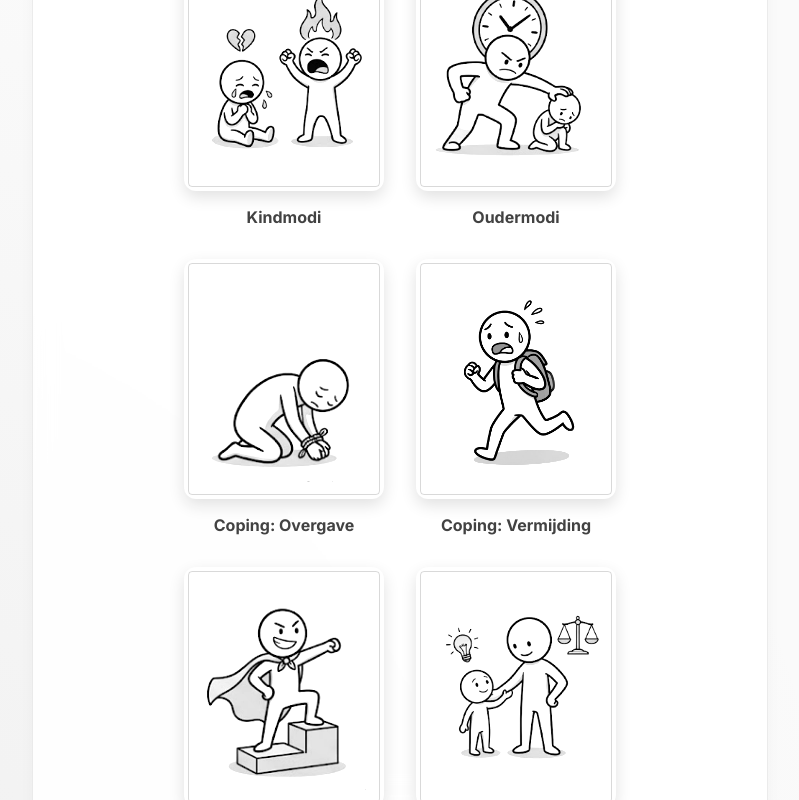
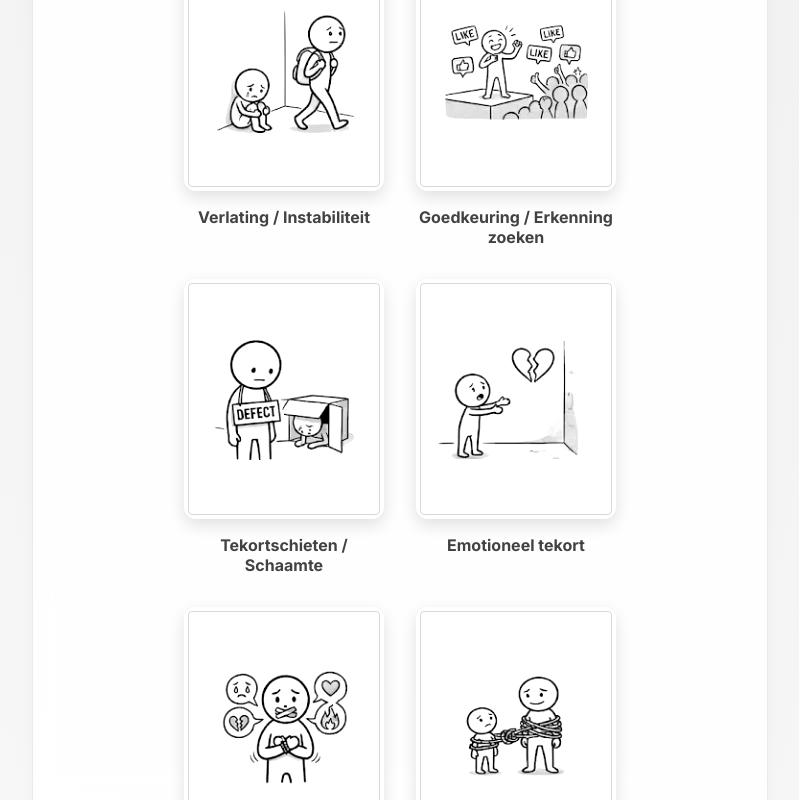
Before and after one commit to radder1972/STA, a React (Vite) app: page / in a window 1280 px wide. Both pictures are taken after a click on the button "Bekijk alle theoriekaarten". Shown: the part 1436-2236 px from the top of the page, without its empty margins (240-1039 px from the left). Built offline with nearby package versions, Linux system fonts and the light colour scheme.

Commit message:
Add individual Schema and Mode cards to KaartenOverzicht, bump version to 1.5.53

```diff
--- a/package.json
+++ b/package.json
@@ -1,7 +1,7 @@
 {
   "name": "schema-therapy-app",
   "private": true,
-  "version": "1.5.52",
+  "version": "1.5.53",
   "type": "module",
   "scripts": {
     "dev": "vite",
--- a/src/App.jsx
+++ b/src/App.jsx
@@ -119,7 +119,7 @@ function App() {
 
       {currentView !== 'questionnaire' && currentView !== 'basisbehoeften' && currentView !== 'modicategorieen' && currentView !== 'kaartenoverzicht' && (
         <div style={{ textAlign: 'center', marginTop: '3rem', color: 'var(--text-muted)', fontSize: '0.85rem' }}>
-          v1.5.52
+          v1.5.53
         </div>
       )}
     </div>
--- a/src/components/KaartenOverzicht.jsx
+++ b/src/components/KaartenOverzicht.jsx
@@ -13,6 +13,46 @@ import imgM3a from '../assets/images/modicategorieen/coping_overgave.png'
 import imgM3b from '../assets/images/modicategorieen/coping_vermijding.png'
 import imgM3c from '../assets/images/modicategorieen/coping_overcompensatie.png'
 import imgM4 from '../assets/images/modicategorieen/4.png'
+
+import { schemaImages, modeImages } from '../utils/images'
+
+const ysqSchemaNamesMap = {
+  'Abandonment': 'Verlating / Instabiliteit',
+  'Mistrust': 'Wantrouwen / Misbruik',
+  'Defectiveness_unlovability': 'Tekortschieten / Schaamte',
+  'Emotional deprivation': 'Emotioneel tekort',
+  'Social isolation_Alienation': 'Sociale isolatie / Vervreemding',
+  'Practical incompetence_Dependence': 'Afhankelijkheid / Incompetentie',
+  'Vulnerability to harm_illness': 'Kwetsbaarheid voor ziekte en gevaar',
+  'Enmeshment': 'Kluwen / Onderontwikkeld zelf',
+  'Failure to achieve': 'Mislukken',
+  'Insufficient self-control_self-discipline': 'Onvoldoende zelfcontrole',
+  'Entitlement_Superiority': 'Veeleisendheid / Grandiositeit',
+  'Subjugation': 'Onderwerping',
+  'Self-sacrifice': 'Zelfopoffering',
+  'Admiration_Recognition-seeking': 'Goedkeuring / Erkenning zoeken',
+  'Pessimism_Worry': 'Negativisme / Pessimisme',
+  'Emotional inhibition': 'Emotionele geremdheid',
+  'Unrelenting Standards': 'Meedogenloze normen',
+  'Self-punitiveness': 'Bestraffendheid'
+};
+
+const smiModesMap = {
+  'kk': 'Kwetsbare kind',
+  'rk': 'Razende kind',
+  'ik': 'Impulsieve kind',
+  'ok': 'Ongedisciplineerde kind',
+  'bk': 'Boze kind',
+  'wi': 'Willoze inschikkelijke',
+  'ob': 'Onthechte beschermer',
+  'oz': 'Onthechte zelfsusser',
+  'wk': 'Wantrouwende overcontroleerder',
+  'zh': 'Zelfverheerlijker',
+  'pa': 'Pest en aanval',
+  'so': 'Straffende ouder',
+  'vo': 'Veeleisende ouder',
+  'gv': 'Gezonde volwassene'
+};
 
 export default function KaartenOverzicht({ onBack }) {
   const schemaCards = [
@@ -31,6 +71,18 @@ export default function KaartenOverzicht({ onBack }) {
     { src: imgM3c, title: 'Coping: Overcompensatie' },
     { src: imgM4, title: 'Gezonde volwassene' },
   ]
+
+  const detailedSchemaCards = Object.keys(schemaImages).map(path => {
+    const filename = path.split('/').pop().replace('.png', '');
+    const title = ysqSchemaNamesMap[filename] || filename.replace(/_/g, ' ');
+    return { src: schemaImages[path], title };
+  })
+
+  const detailedModeCards = Object.keys(modeImages).map(path => {
+    const filename = path.split('/').pop().replace('.png', '');
+    const title = smiModesMap[filename] || filename;
+    return { src: modeImages[path], title, style: { transform: title === 'Kwetsbaarheid voor ziekte en gevaar' ? 'scale(1.4)' : 'scale(0.85)' } };
+  })
 
   const renderCardList = (cards) => (
     <div style={{ display: 'flex', flexWrap: 'wrap', gap: '2rem', justifyItems: 'center', justifyContent: 'center', padding: '1rem', marginBottom: '3rem' }}>
@@ -64,8 +116,14 @@ export default function KaartenOverzicht({ onBack }) {
         <h2 className="text-gradient" style={{ textAlign: 'center', marginBottom: '1rem' }}>Schema Domeinen (Basisbehoeften)</h2>
         {renderCardList(schemaCards)}
 
+        <h2 className="text-gradient" style={{ textAlign: 'center', marginBottom: '1rem', marginTop: '2rem' }}>Individuele Schema's (18)</h2>
+        {renderCardList(detailedSchemaCards)}
+
         <h2 className="text-gradient" style={{ textAlign: 'center', marginBottom: '1rem', marginTop: '2rem' }}>Modi Categorieën</h2>
         {renderCardList(modiCards)}
+
+        <h2 className="text-gradient" style={{ textAlign: 'center', marginBottom: '1rem', marginTop: '2rem' }}>Individuele Modi (14)</h2>
+        {renderCardList(detailedModeCards)}
       </div>
     </div>
   )
```
Also changed, not shown: schema-therapie-app-usb-versie.html (+1 -1 lines).
